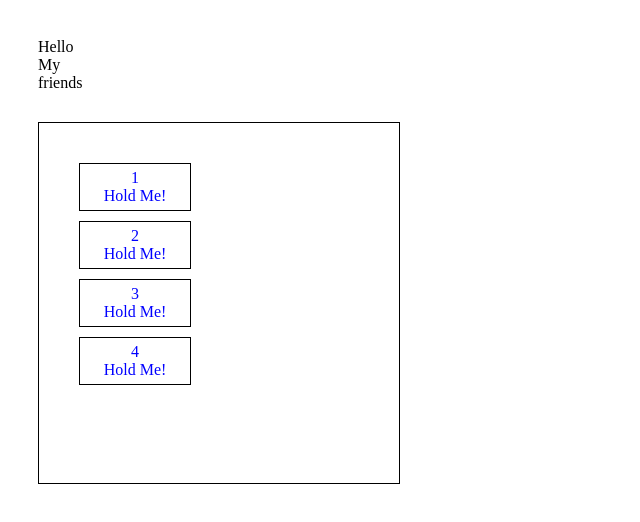
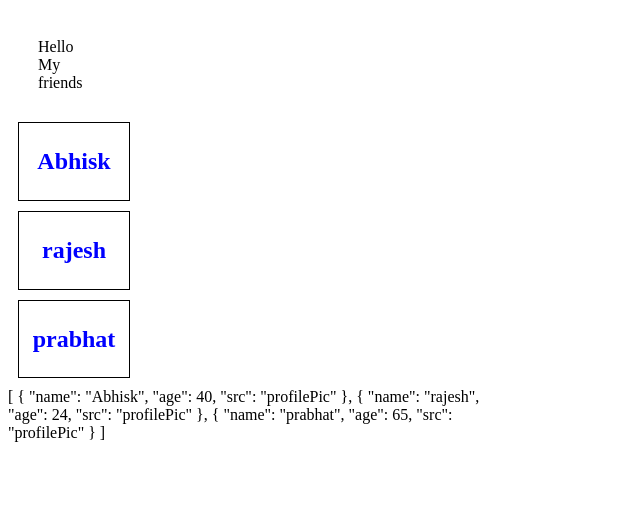
Before and after one commit to prabhat903/VueDragPro, a Vue app: page / in a window 1280 px wide. Shown: the top 522 px of the page, without its empty margins (0-640 px from the left). Built offline with nearby package versions, Linux system fonts and the light colour scheme.

Commit message:
Object List Test

```diff
--- a/src/App.vue
+++ b/src/App.vue
@@ -1,17 +1,18 @@
 <template>
   <div class="parent">
     <div class="sibling">Hello My friends</div>
-    <container class="DraggingContainer">
-      <DragList :useHandle="true" v-model="list" :className="'card'">
+    <container>
+      <DragList v-model="list" :className="'card'">
         <template v-slot:default="{ele,ind,handle}">
-          <div>{{ele}}</div>
-          <handle :handle="handle">Hold Me!</handle>
+          <h2>{{ele.name}}</h2>
+          <!-- <handle :handle="handle">Hold me to Drag!</handle> -->
         </template>
         <template #placeholder>
-          <div class="card placeholder">Dorp Me here !!</div>
+          <div class="card placeholder">I will catch</div>
         </template>
       </DragList>
     </container>
+    <div>{{list}}</div>
   </div>
 </template>
 
@@ -23,7 +24,11 @@ export default {
   name: "App",
   data() {
     return {
-      list: [1, 2, 3, 4]
+      list: [
+        { name: "Abhisk", age: 40, src: "profilePic" },
+        { name: "rajesh", age: 24, src: "profilePic" },
+        { name: "prabhat", age: 65, src: "profilePic" }
+      ]
     };
   },
   components: {
@@ -53,7 +58,7 @@ export default {
 div.DraggingContainer {
   height: 300px;
   padding: 30px;
-  width: 300px;
+  width: 500px;
   border: 1px solid black;
   margin: 30px;
   overflow: auto;
@@ -70,6 +75,18 @@ div.DraggingContainer {
   overflow: auto;
 }
 .placeholder.card {
-  background: pink;
+  background: green;
+  height: 10px;
+  padding: 40px;
+}
+@keyframes Open {
+  from {
+    height: 0px;
+    padding: 0px;
+  }
+  to {
+    height: 30px;
+    padding: 20px;
+  }
 }
 </style>
--- a/src/components/DragList.vue
+++ b/src/components/DragList.vue
@@ -20,6 +20,7 @@
 <script>
 import Drag from "./Drag";
 export default {
+  name: "DragList",
   components: {
     Drag
   },
```
